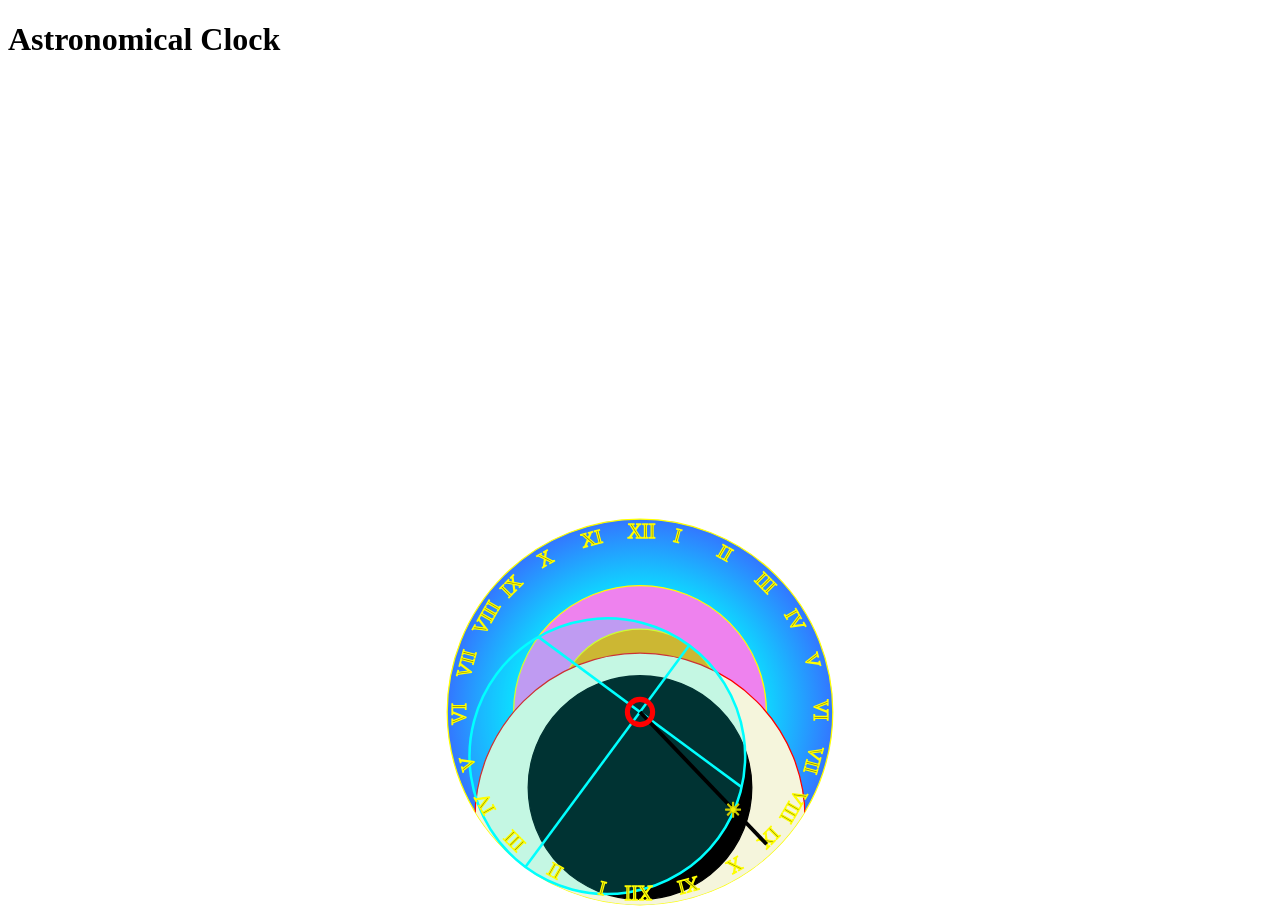
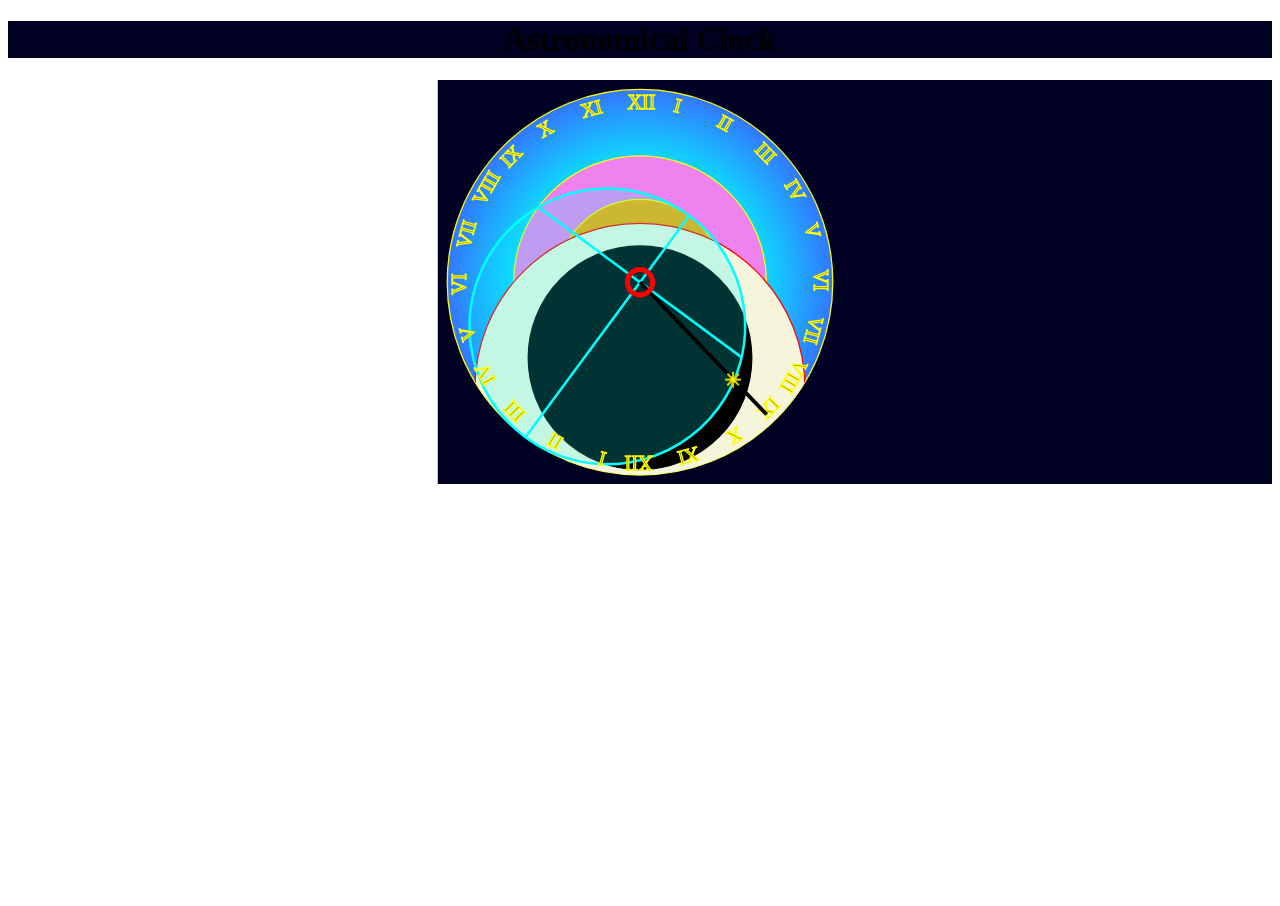
Before and after one commit to MVO2015/astro, a plain HTML site: page index.html in a window 1280 px wide. Shown: the top 906 px of the page. After the commit the page ends 800 px from the top, so only its background shows below. Drawn offline with Linux system fonts and the light colour scheme.

Commit message:
background

```diff
--- a/astro.css
+++ b/astro.css
@@ -19,6 +19,7 @@
     100% {stroke-width: 0;}
 }
 
-.cifernik {
-    fill: yellow;
+h1 {
+    text-align: center;
+    background-color: #002;
 }
--- a/index.html
+++ b/index.html
@@ -10,7 +10,7 @@
 </style>
 <body>
 <h1>Astronomical Clock</h1>
-        <svg id="wall" viewbox="-500, -500, 1000, 1000">
+        <svg id="wall" viewbox="-500, -160, 1000, 320">
             <defs>
                 <clipPath id="clipPathCancriTropicus">
                     <circle id="clipCircleCancriTropicus" cx="0" cy="0" r="0"></circle>
@@ -21,6 +21,7 @@
                   <stop offset="100%" stop-color="#37F" />
                 </radialGradient>
             </defs>
+            <rect height="320px" width="1000px" fill="#002" x="-160Px" y="-160Px" ></rect>
             <g id="clockFace" transform="rotate(180) scale(-1, 1)">
                 <circle id="cancriTropicus" display="none" r="0" cx="0" cy="0" fill-opacity="1" fill="url(#gradientCancriTropicus)" stroke="yellow"/>
                 <circle id="equator" display="none" r="0" cx="0"cy="0" fill="violet" stroke="yellow" fill-opacity="1"/>
@@ -149,8 +150,8 @@
 
 <p id="text"></p>
 </body>
-<script src="math.js"></script>;
-<script src="time.js"></script>;
-<script src="clockobj.js"></script>;
+<script src="math.js"></script>
+<script src="time.js"></script>
+<script src="clockobj.js"></script>
 <script src ="main.js"></script>
 </html>
```
